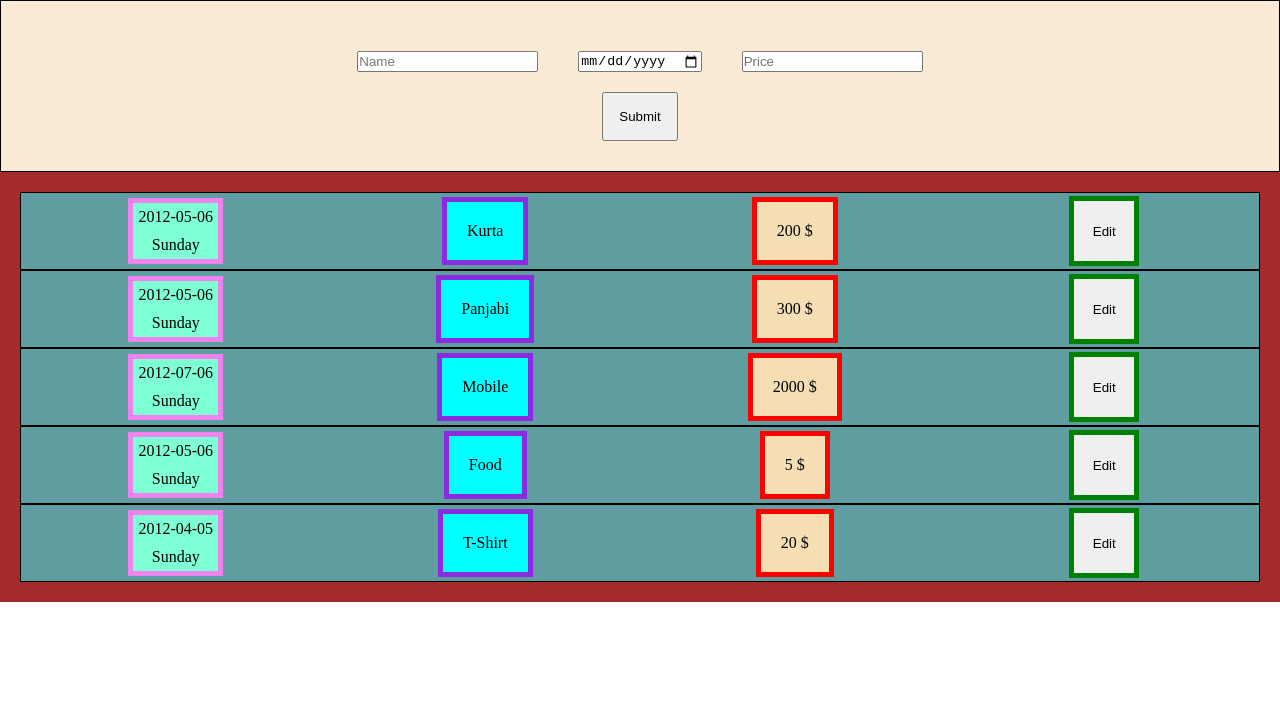
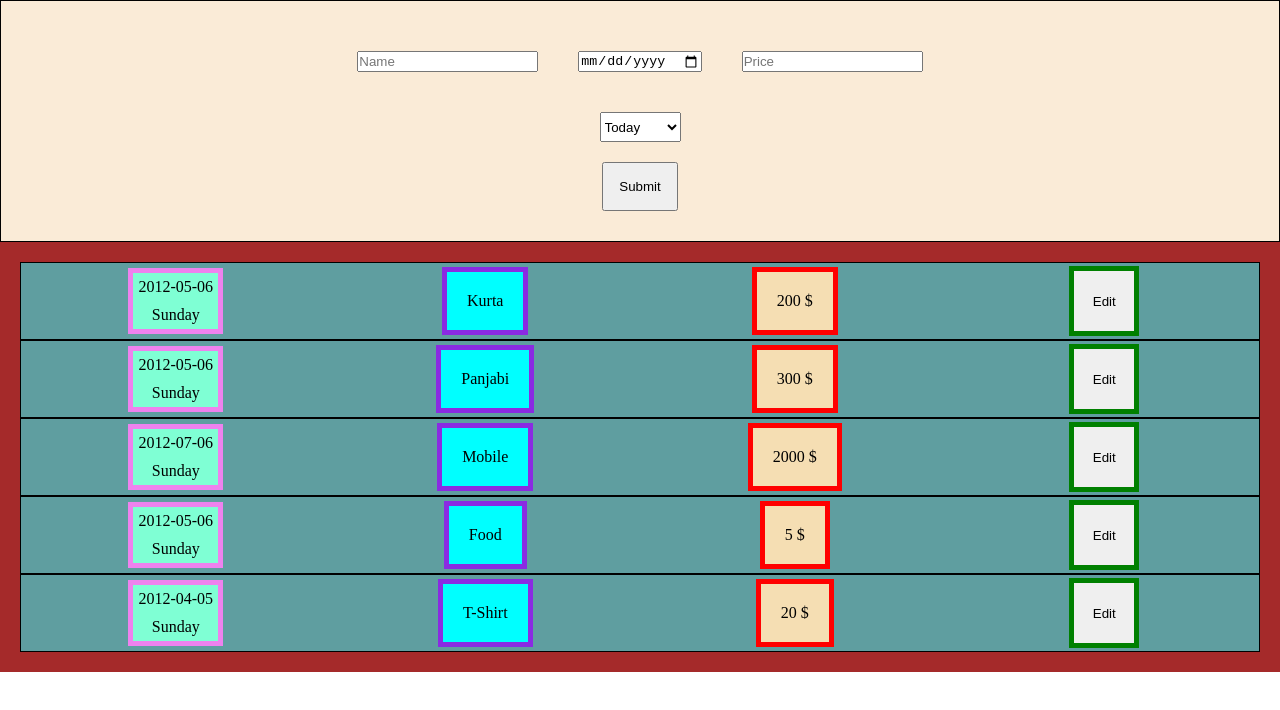
Before and after one commit to its-rajesh-smp/expense-tracker-new, a React (Create React App) app: page / in a window 1280 px wide. Shown: the top 710 px of the page. Built offline with nearby package versions, Linux system fonts and the light colour scheme.

Commit message:
AddedFilter

```diff
--- /dev/null
+++ b/src/Filter/ExpenseFilter.css
@@ -0,0 +1,4 @@
+.ExpenseFilter-Select{
+    height: 30px;
+    margin: 20px;
+}
--- /dev/null
+++ b/src/Filter/ExpenseFilter.jsx
@@ -0,0 +1,19 @@
+import React from "react";
+import "./ExpenseFilter.css"
+
+
+function ExpenseFilter(){
+    return (
+        <>
+        <select className="ExpenseFilter-Select">
+            <option defaultValue="Today">Today</option>
+            <option defaultValue="Tomorrow">Tomorrow</option>
+            <option defaultValue="Yesterday">Yesterday</option>
+        </select>
+        </>
+    )
+}
+
+
+
+export default ExpenseFilter;
--- a/src/InputField/InputField.jsx
+++ b/src/InputField/InputField.jsx
@@ -1,4 +1,5 @@
 import React, { useState } from "react";
+import ExpenseFilter from "../Filter/ExpenseFilter";
 import "./InputField.css";
 
 function InputField(props) {
@@ -29,7 +30,7 @@ function InputField(props) {
         <input type="date" placeholder="Date"   onChange={(e)=> Fdate(e.target.value)} />
         <input type="number" placeholder="Price"  onChange={(e)=> Fprice(e.target.value)} />
       </div>
-
+      <ExpenseFilter/>
       <button onClick={onInputBtuuonHandler} className="InputField-btn">Submit</button>
     </div>
   );
```
